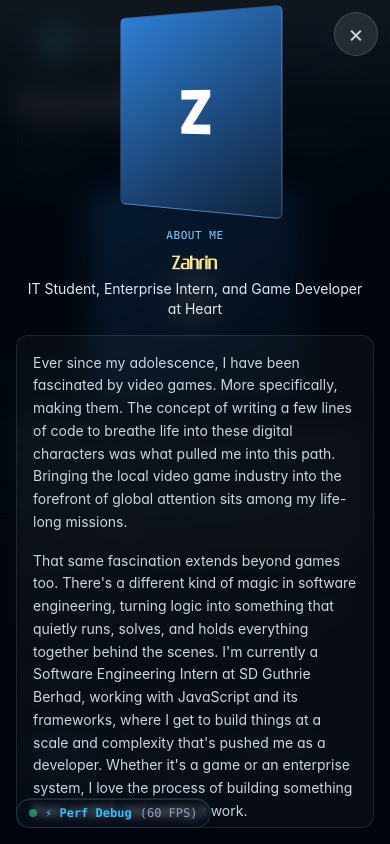
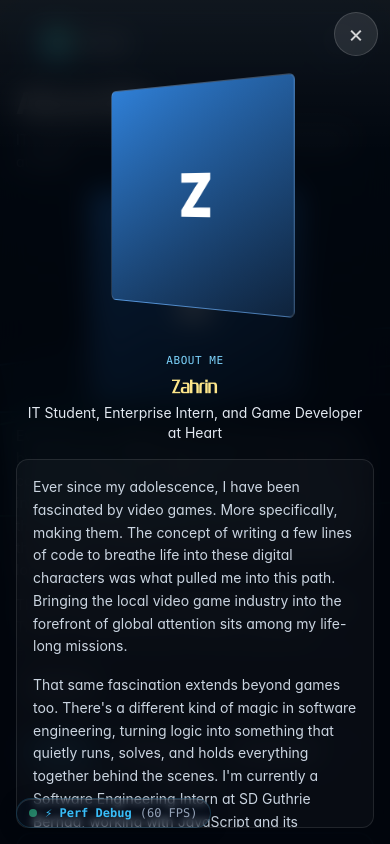
Before and after one commit to muhammadzahrin/portfolio-website, a Next.js app: page /about in a window 390 px wide. Both pictures are taken after a click on the button "Read more". Shown: the top 844 px of the page. Built offline with nearby package versions, Linux system fonts and the light colour scheme.

Commit message:
style: opened panel on phones splits 2/5 logo under the X, 3/5 text v0.1.26
Co-Authored-By: Claude Opus 5.5 <noreply@anthropic.com>

```diff
--- a/package.json
+++ b/package.json
@@ -1,6 +1,6 @@
 {
   "name": "portfolio-website",
-  "version": "0.1.25",
+  "version": "0.1.26",
   "private": true,
   "scripts": {
     "dev": "next dev",
--- a/src/app/globals.css
+++ b/src/app/globals.css
@@ -313,18 +313,16 @@ html.disable-backdrop-blur .glass-card-surface {
 .memory-detail {
   display: flex;
   flex-direction: column;
-  gap: 16px;
+  gap: 28px;
   width: calc(100vw - 32px);
   height: calc(100vh - 84px);
   height: calc(100dvh - 84px);
 }
 
-/* Phones: the top quarter of the screen, up beside the X (-68px undoes the dialog's top padding) */
+/* Phones: top two fifths of the screen, under the X (82px = the dialog's top padding + half the gap) */
 .memory-stage {
-  flex: 0 0 25vh;
-  flex: 0 0 25dvh;
-  margin-top: -68px;
-  padding-top: 12px;
+  flex: 0 0 calc(40vh - 82px);
+  flex: 0 0 calc(40dvh - 82px);
   min-height: 0;
   display: flex;
   align-items: center;
@@ -332,8 +330,9 @@ html.disable-backdrop-blur .glass-card-surface {
   perspective: 800px;
 }
 
+/* 88% so the spin's perspective never swells up into the X's row */
 .memory-spin {
-  height: min(100%, 240px);
+  height: min(88%, 240px);
   aspect-ratio: 1;
   animation: memory-spin 4s linear infinite;
 }
@@ -369,8 +368,6 @@ html.disable-backdrop-blur .glass-card-surface {
 
   .memory-stage {
     flex: 0 0 40%;
-    margin-top: 0;
-    padding-top: 0;
   }
 
   .memory-info {
--- a/src/components/layout/Footer.tsx
+++ b/src/components/layout/Footer.tsx
@@ -88,7 +88,7 @@ export function Footer() {
         <div className="flex items-center gap-2">
           <span className="inline-flex items-center gap-1.5 font-mono text-[10px] tracking-wider px-2.5 py-0.5 rounded-full bg-sky-950/30 border border-sky-400/20 text-sky-400/90 shadow-sm select-none">
             <span className="w-1.5 h-1.5 rounded-full bg-emerald-400" />
-            v0.1.25
+            v0.1.26
           </span>
         </div>
       </div>
```
Also changed, not shown: 1 other file (tests, documents, lock files or other folders).
